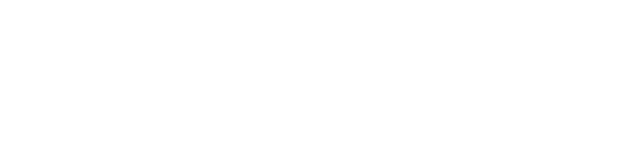
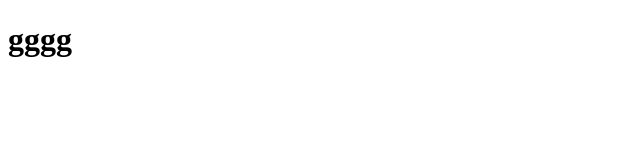
Before and after one commit to zahraramimi123/iii, a plain HTML site: page index.html in a window 1280 px wide. Shown: the whole page, without its empty margins (0-640 px from the left). Drawn offline with Linux system fonts and the light colour scheme.

Commit message:
addindex

```diff
--- a/index.html
+++ b/index.html
@@ -6,6 +6,6 @@
     <title>Document</title>
 </head>
 <body>
-
+    <h1>gggg</h1>
 </body>
 </html>
```
